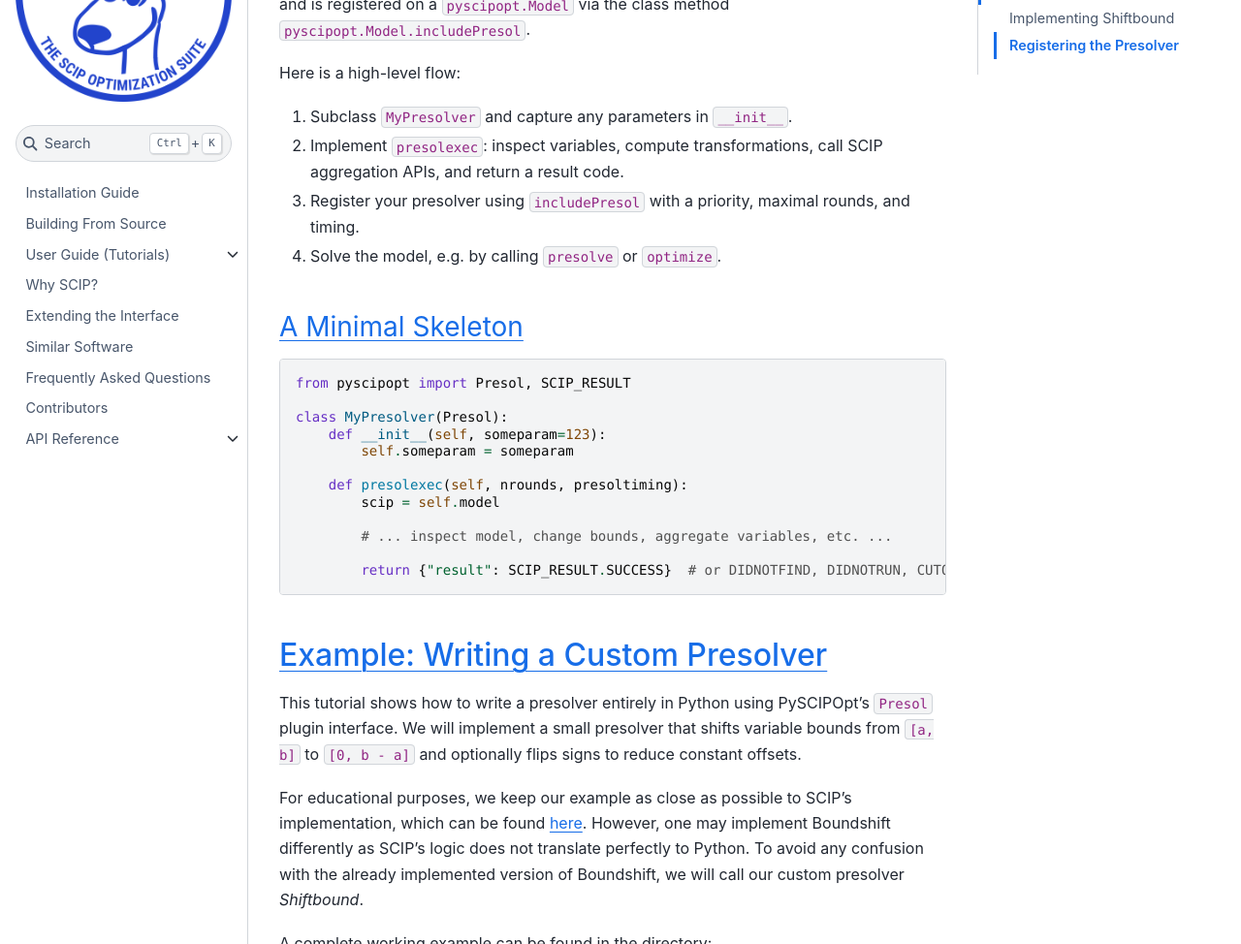
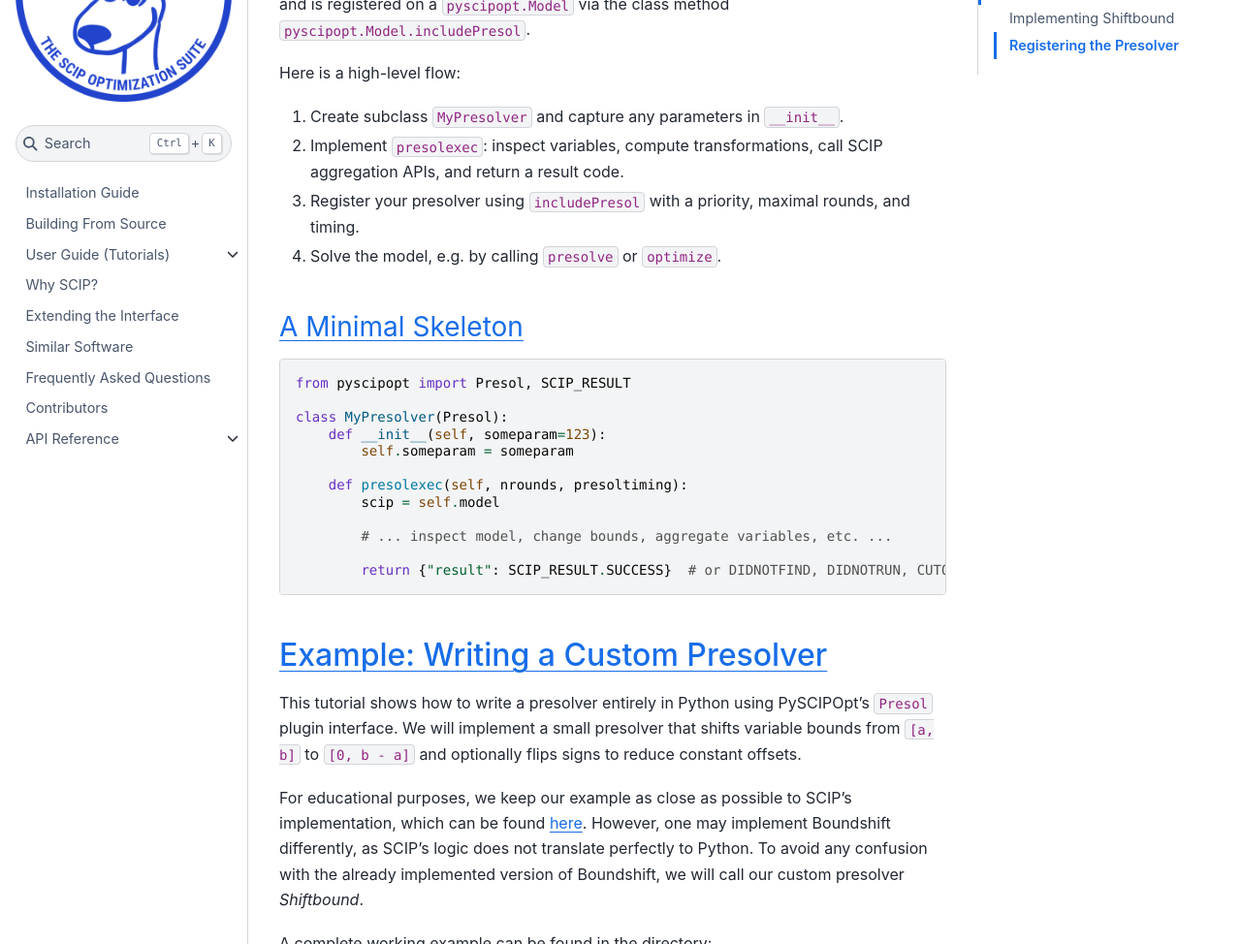
Before and after one commit to scipopt/PySCIPOpt, a Sphinx documentation site: the page built from docs/tutorials/presolver.rst, in a window 1280 px wide and 1400 px high, scrolled down 1008 px. Shown: the part 150-1124 px from the top of the window at 97% size. Built offline with Sphinx 7.4.7 and the Sphinx Book theme 1.1.4, drawn with Linux system fonts in a browser that asks for light colours; some of the changed text lies outside the part shown.

Commit message:
Apply suggestions from code review

```diff
--- a/docs/tutorials/presolver.rst
+++ b/docs/tutorials/presolver.rst
@@ -2,7 +2,7 @@
 Presolvers
 ###########
 
-For the following let us assume that a Model object is available, which is created as follows:
+For the following, let us assume that a Model object is available, which is created as follows:
 
 .. code-block:: python
 
@@ -41,7 +41,7 @@
 
 Here is a high-level flow:
 
-1. Subclass ``MyPresolver`` and capture any parameters in ``__init__``.
+1. Create subclass ``MyPresolver`` and capture any parameters in ``__init__``.
 2. Implement ``presolexec``: inspect variables, compute transformations, call SCIP aggregation APIs, and return a result code.
 3. Register your presolver using ``includePresol`` with a priority, maximal rounds, and timing.
 4. Solve the model, e.g. by calling ``presolve`` or ``optimize``.
@@ -74,7 +74,7 @@
 presolver that shifts variable bounds from ``[a, b]`` to ``[0, b - a]``
 and optionally flips signs to reduce constant offsets.
 
-For educational purposes, we keep our example as close as possible to SCIP's implementation, which can be found `here <https://scipopt.org/doc-5.0.1/html/presol__boundshift_8c_source.php>`__. However, one may implement Boundshift differently as SCIP's logic does not translate perfectly to Python. To avoid any confusion with the already implemented version of Boundshift, we will call our custom presolver *Shiftbound*.
+For educational purposes, we keep our example as close as possible to SCIP's implementation, which can be found `here <https://scipopt.org/doc-5.0.1/html/presol__boundshift_8c_source.php>`__. However, one may implement Boundshift differently, as SCIP's logic does not translate perfectly to Python. To avoid any confusion with the already implemented version of Boundshift, we will call our custom presolver *Shiftbound*.
 
 A complete working example can be found in the directory:
 
```
